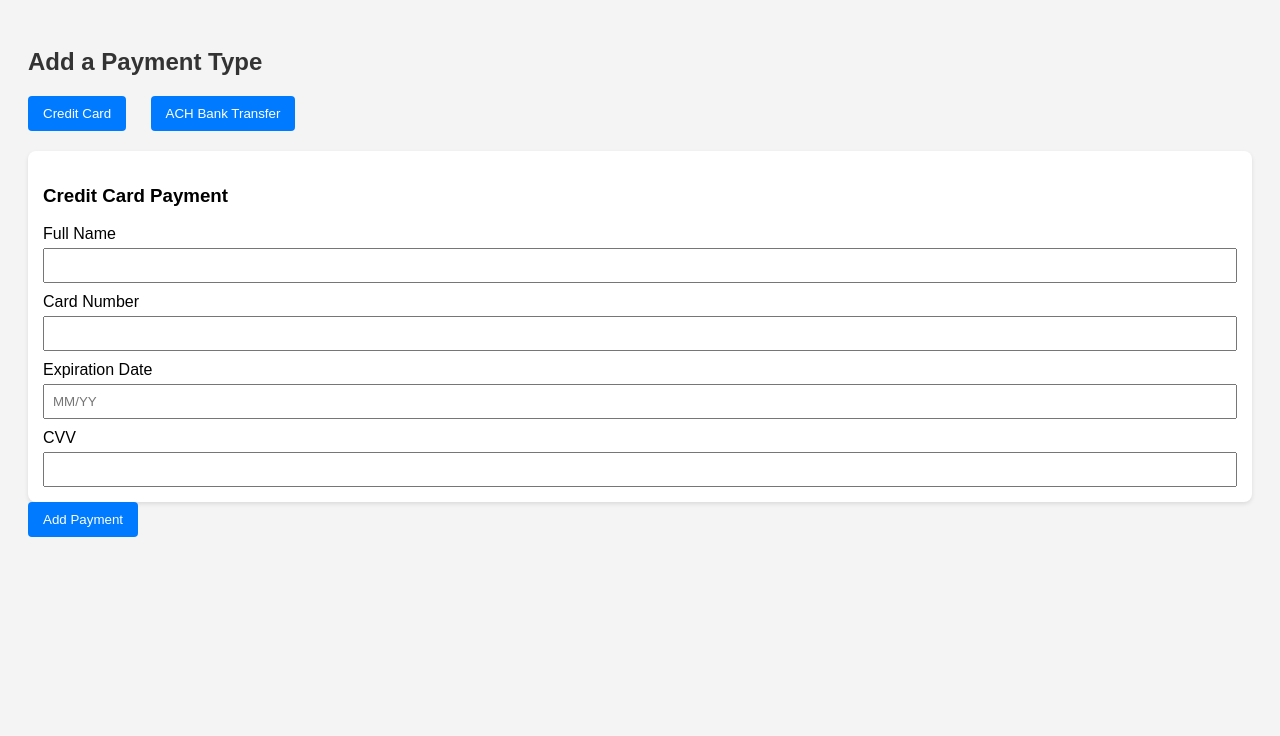
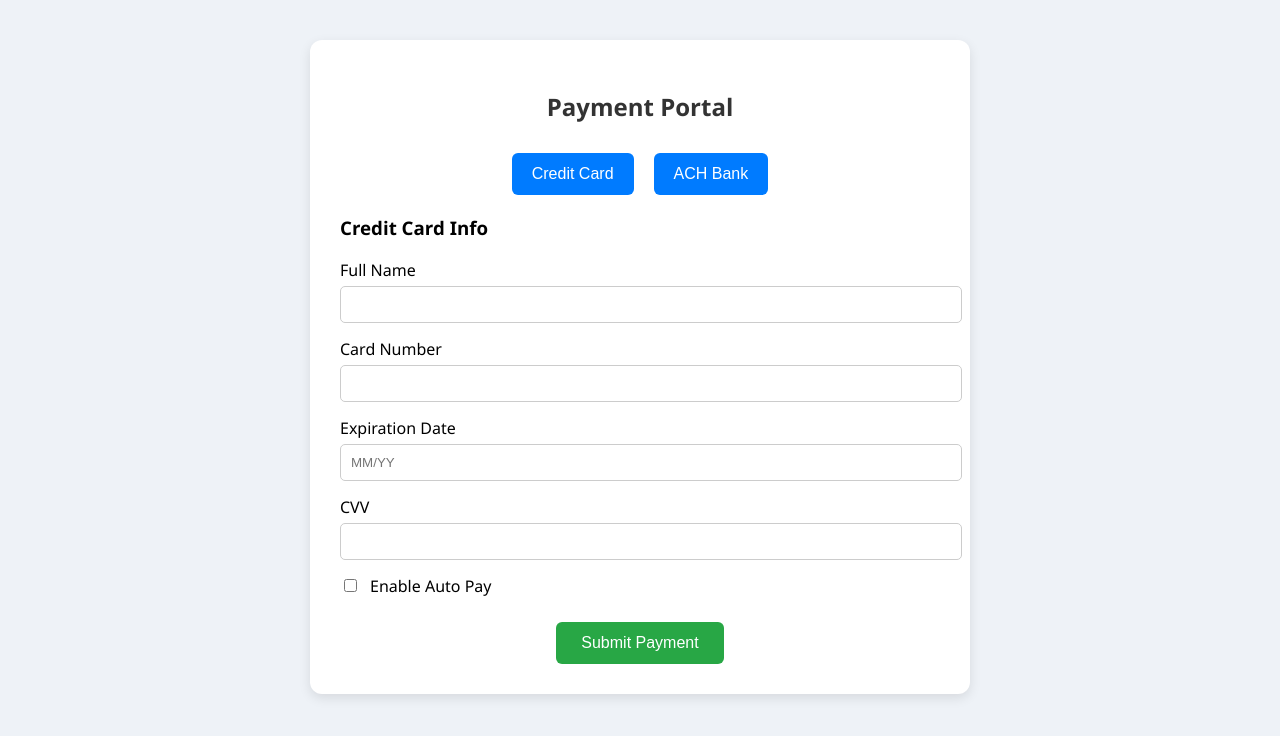
Before and after one commit to milehighmaven/milehighmaven.github.io, a plain HTML site: page index.html in a window 1280 px wide. Both pictures are taken after a click on the button "Credit Card". Drawn offline with Linux system fonts and the light colour scheme.

Commit message:
Update index.html

```diff
--- a/index.html
+++ b/index.html
@@ -2,116 +2,225 @@
 <html lang="en">
 <head>
   <meta charset="UTF-8">
-  <title>Bryan Pay</title>
+  <title>Payment Portal</title>
   <style>
     body {
-      font-family: Arial, sans-serif;
-      padding: 20px;
-      background: #f4f4f4;
+      font-family: 'Segoe UI', sans-serif;
+      margin: 0;
+      padding: 40px;
+      background-color: #eef2f7;
     }
+
+    .container {
+      max-width: 600px;
+      margin: auto;
+      background-color: white;
+      padding: 30px;
+      border-radius: 12px;
+      box-shadow: 0 4px 12px rgba(0,0,0,0.1);
+    }
+
     h2 {
+      text-align: center;
+      margin-bottom: 30px;
       color: #333;
     }
+
+    .toggle-buttons {
+      display: flex;
+      justify-content: center;
+      gap: 20px;
+      margin-bottom: 20px;
+    }
+
+    .toggle-buttons button {
+      padding: 12px 20px;
+      font-size: 16px;
+      background-color: #007BFF;
+      border: none;
+      border-radius: 6px;
+      color: white;
+      cursor: pointer;
+      transition: background-color 0.3s;
+    }
+
+    .toggle-buttons button:hover {
+      background-color: #0056b3;
+    }
+
     .form-section {
+      display: none;
       margin-top: 20px;
-      padding: 15px;
-      background: #fff;
-      border-radius: 8px;
-      box-shadow: 0 2px 4px rgba(0,0,0,0.1);
     }
+
+    .form-section.active {
+      display: block;
+    }
+
     label {
       display: block;
-      margin-top: 10px;
+      margin-top: 15px;
+      font-weight: 500;
     }
+
     input[type="text"],
     input[type="number"],
     select {
       width: 100%;
-      padding: 8px;
+      padding: 10px;
       margin-top: 5px;
-      box-sizing: border-box;
+      border: 1px solid #ccc;
+      border-radius: 5px;
     }
-    .toggle-buttons {
+
+    .form-footer {
+      margin-top: 25px;
+      text-align: center;
+    }
+
+    .form-footer button {
+      background-color: #28a745;
+      padding: 12px 25px;
+      color: white;
+      font-size: 16px;
+      border: none;
+      border-radius: 6px;
+      cursor: pointer;
+    }
+
+    .form-footer button:hover {
+      background-color: #218838;
+    }
+
+    .output {
+      margin-top: 30px;
+      padding: 20px;
+      background-color: #f9f9f9;
+      border-left: 4px solid #007BFF;
+      border-radius: 8px;
+      display: none;
+    }
+
+    .autopay-container {
+      margin-top: 15px;
+    }
+
+    .autopay-container label {
+      font-weight: normal;
       display: flex;
+      align-items: center;
       gap: 10px;
-    }
-    button {
-      padding: 10px 15px;
-      border: none;
-      background-color: #007BFF;
-      color: white;
       cursor: pointer;
-      border-radius: 4px;
-    }
-    button:hover {
-      background-color: #0056b3;
-    }
-    .hidden {
-      display: none;
     }
   </style>
 </head>
 <body>
-
-  <h2>Add a Payment Type</h2>
+  <div class="container">
+    <h2>Payment Portal</h2>
 
     <div class="toggle-buttons">
       <button onclick="showForm('credit')">Credit Card</button>
-    &nbsp;
-    <button onclick="showForm('ach')">ACH Bank Transfer</button>
-    &nbsp;&nbsp;&nbsp;&nbsp;&nbsp;&nbsp;
+      <button onclick="showForm('ach')">ACH Bank</button>
     </div>
 
-  <form class="form-section hidden" id="creditForm">
-    <h3>Credit Card Payment</h3>
+    <form id="creditForm" class="form-section">
+      <h3>Credit Card Info</h3>
       <label>Full Name</label>
-    <input type="text" name="cc_name" required>
+      <input type="text" name="cc_name">
 
       <label>Card Number</label>
-    <input type="text" name="cc_number" maxlength="16" required>
+      <input type="text" name="cc_number" maxlength="16">
 
       <label>Expiration Date</label>
-    <input type="text" name="cc_exp" placeholder="MM/YY" required>
+      <input type="text" name="cc_exp" placeholder="MM/YY">
 
       <label>CVV</label>
-    <input type="text" name="cc_cvv" maxlength="4" required>
+      <input type="text" name="cc_cvv" maxlength="4">
+
+      <div class="autopay-container">
+        <label><input type="checkbox" id="cc_autopay"> Enable Auto Pay</label>
+      </div>
     </form>
 
-  <form class="form-section hidden" id="achForm">
-    <h3>ACH Bank Payment</h3>
+    <form id="achForm" class="form-section">
+      <h3>ACH Bank Info</h3>
       <label>Account Holder Name</label>
-    <input type="text" name="ach_name" required>
+      <input type="text" name="ach_name">
 
       <label>Routing Number</label>
-    <input type="text" name="ach_routing" maxlength="9" required>
+      <input type="text" name="ach_routing" maxlength="9">
 
       <label>Account Number</label>
-    <input type="text" name="ach_account" required>
+      <input type="text" name="ach_account">
 
       <label>Account Type</label>
       <select name="ach_type">
         <option value="checking">Checking</option>
         <option value="savings">Savings</option>
       </select>
+
+      <div class="autopay-container">
+        <label><input type="checkbox" id="ach_autopay"> Enable Auto Pay</label>
+      </div>
     </form>
 
-  <button onclick="submitPayment()">Add Payment</button>
+    <div class="form-footer">
+      <button onclick="submitPayment()">Submit Payment</button>
+    </div>
+
+    <div id="output" class="output"></div>
+  </div>
 
   <script>
     function showForm(type) {
-      document.getElementById('creditForm').classList.add('hidden');
-      document.getElementById('achForm').classList.add('hidden');
+      document.getElementById('creditForm').classList.remove('active');
+      document.getElementById('achForm').classList.remove('active');
+
       if (type === 'credit') {
-        document.getElementById('creditForm').classList.remove('hidden');
+        document.getElementById('creditForm').classList.add('active');
       } else {
-        document.getElementById('achForm').classList.remove('hidden');
+        document.getElementById('achForm').classList.add('active');
       }
+
+      document.getElementById('output').style.display = 'none';
     }
 
     function submitPayment() {
-      alert("Payment submitted! (In real application, you'd process this securely.)");
+      const creditForm = document.getElementById('creditForm');
+      const achForm = document.getElementById('achForm');
+      const output = document.getElementById('output');
+      let summary = '<h4>Payment Summary</h4><ul>';
+
+      if (creditForm.classList.contains('active')) {
+        const name = creditForm.cc_name.value;
+        const card = creditForm.cc_number.value;
+        const exp = creditForm.cc_exp.value;
+        const autopay = document.getElementById('cc_autopay').checked;
+        summary += `<li><strong>Method:</strong> Credit Card</li>`;
+        summary += `<li><strong>Name:</strong> ${name}</li>`;
+        summary += `<li><strong>Card:</strong> **** **** **** ${card.slice(-4)}</li>`;
+        summary += `<li><strong>Expires:</strong> ${exp}</li>`;
+        summary += `<li><strong>Auto Pay:</strong> ${autopay ? 'Enabled' : 'Disabled'}</li>`;
+      } else if (achForm.classList.contains('active')) {
+        const name = achForm.ach_name.value;
+        const routing = achForm.ach_routing.value;
+        const account = achForm.ach_account.value;
+        const type = achForm.ach_type.value;
+        const autopay = document.getElementById('ach_autopay').checked;
+        summary += `<li><strong>Method:</strong> ACH Bank</li>`;
+        summary += `<li><strong>Account Holder:</strong> ${name}</li>`;
+        summary += `<li><strong>Routing #:</strong> ${routing}</li>`;
+        summary += `<li><strong>Account #:</strong> ****${account.slice(-4)}</li>`;
+        summary += `<li><strong>Type:</strong> ${type}</li>`;
+        summary += `<li><strong>Auto Pay:</strong> ${autopay ? 'Enabled' : 'Disabled'}</li>`;
+      } else {
+        summary = '<p style="color:red;">Please select a payment method.</p>';
+      }
+
+      summary += '</ul>';
+      output.innerHTML = summary;
+      output.style.display = 'block';
     }
   </script>
-
 </body>
 </html>
```
Lines whose indentation alone changed are shown as unchanged.
